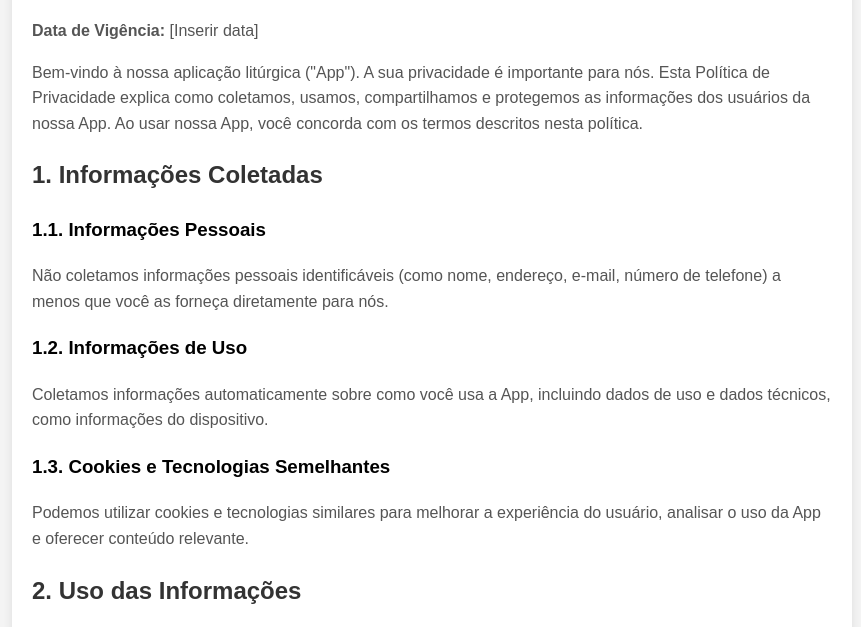
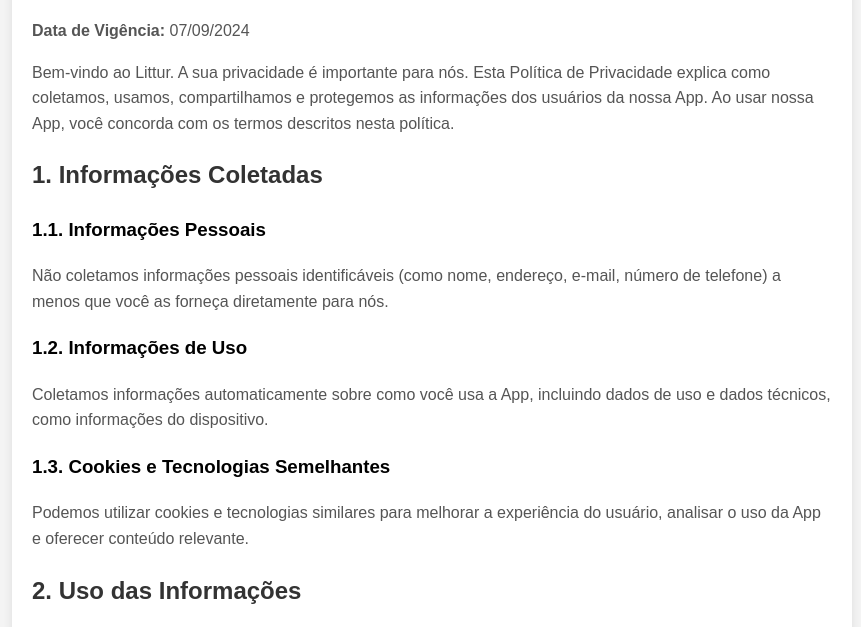
Before and after one commit to sergio-nhassengo/littur-privacy, a plain HTML site: page index.html in a window 1280 px wide. Shown: the part 126-753 px from the top of the page, without its empty margins (208-1069 px from the left). Drawn offline with Linux system fonts and the light colour scheme.

Commit message:
Update index.html

```diff
--- a/index.html
+++ b/index.html
@@ -4,7 +4,7 @@
     <meta charset="UTF-8">
     <meta http-equiv="X-UA-Compatible" content="IE=edge">
     <meta name="viewport" content="width=device-width, initial-scale=1.0">
-    <title>Política de Privacidade - Aplicação Litúrgica</title>
+    <title>Política de Privacidade - Aplicação Littur</title>
     <style>
         body {
             font-family: Arial, sans-serif;
@@ -36,9 +36,9 @@
 <body>
     <div class="container">
         <h1>Política de Privacidade</h1>
-        <p><strong>Data de Vigência:</strong> [Inserir data]</p>
+        <p><strong>Data de Vigência:</strong> 07/09/2024</p>
 
-        <p>Bem-vindo à nossa aplicação litúrgica ("App"). A sua privacidade é importante para nós. Esta Política de Privacidade explica como coletamos, usamos, compartilhamos e protegemos as informações dos usuários da nossa App. Ao usar nossa App, você concorda com os termos descritos nesta política.</p>
+        <p>Bem-vindo ao Littur. A sua privacidade é importante para nós. Esta Política de Privacidade explica como coletamos, usamos, compartilhamos e protegemos as informações dos usuários da nossa App. Ao usar nossa App, você concorda com os termos descritos nesta política.</p>
 
         <h2>1. Informações Coletadas</h2>
 
@@ -71,7 +71,7 @@
 
         <h2>8. Contato</h2>
         <p>Se tiver alguma dúvida sobre esta Política de Privacidade ou sobre nossas práticas de privacidade, entre em contato conosco:</p>
-        <p><strong>E-mail:</strong> <a href="mailto:seuemail@exemplo.com">seuemail@exemplo.com</a></p>
+        <p><strong>E-mail:</strong> <a href="mailto:sergionhassengo@gmail.com">sergionhassengo@gmail.com</a></p>
         <p><strong>Endereço:</strong> [Seu endereço]</p>
 
         <h2>9. Legislação Aplicável</h2>
```
